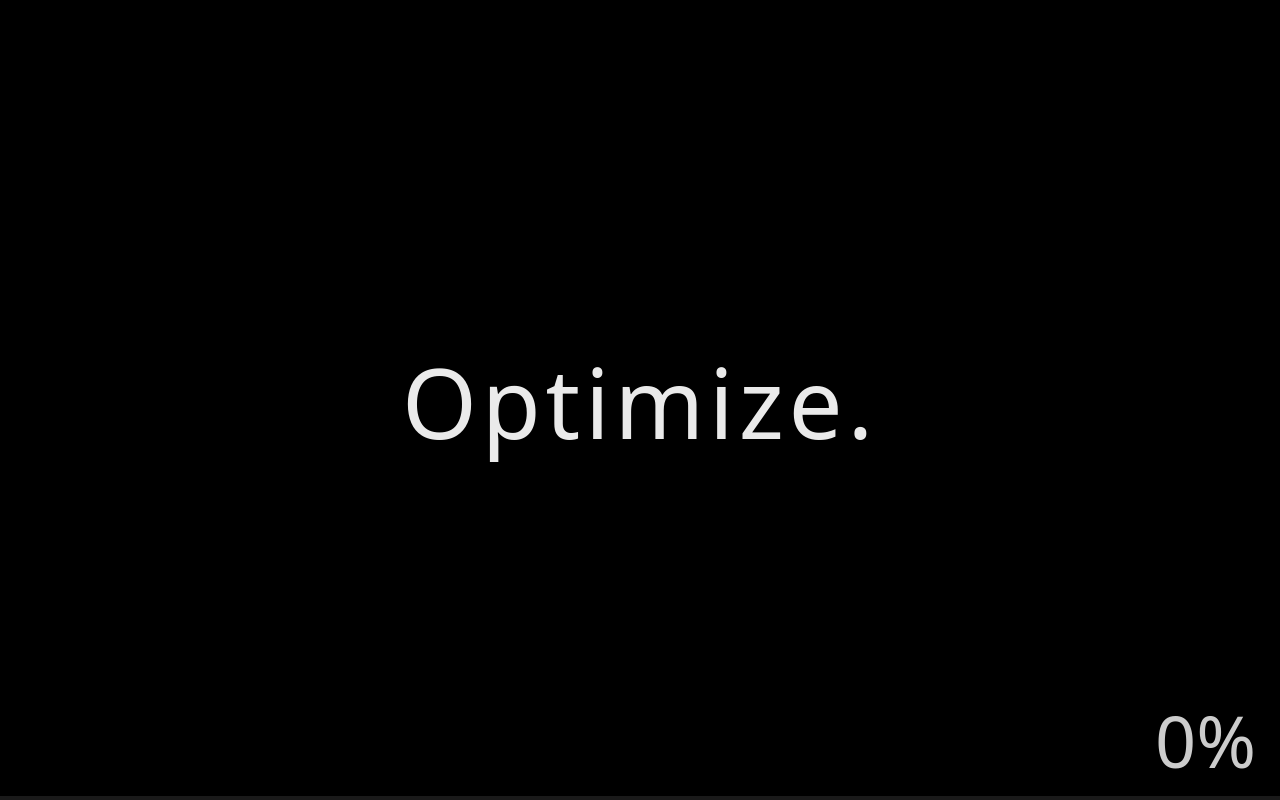
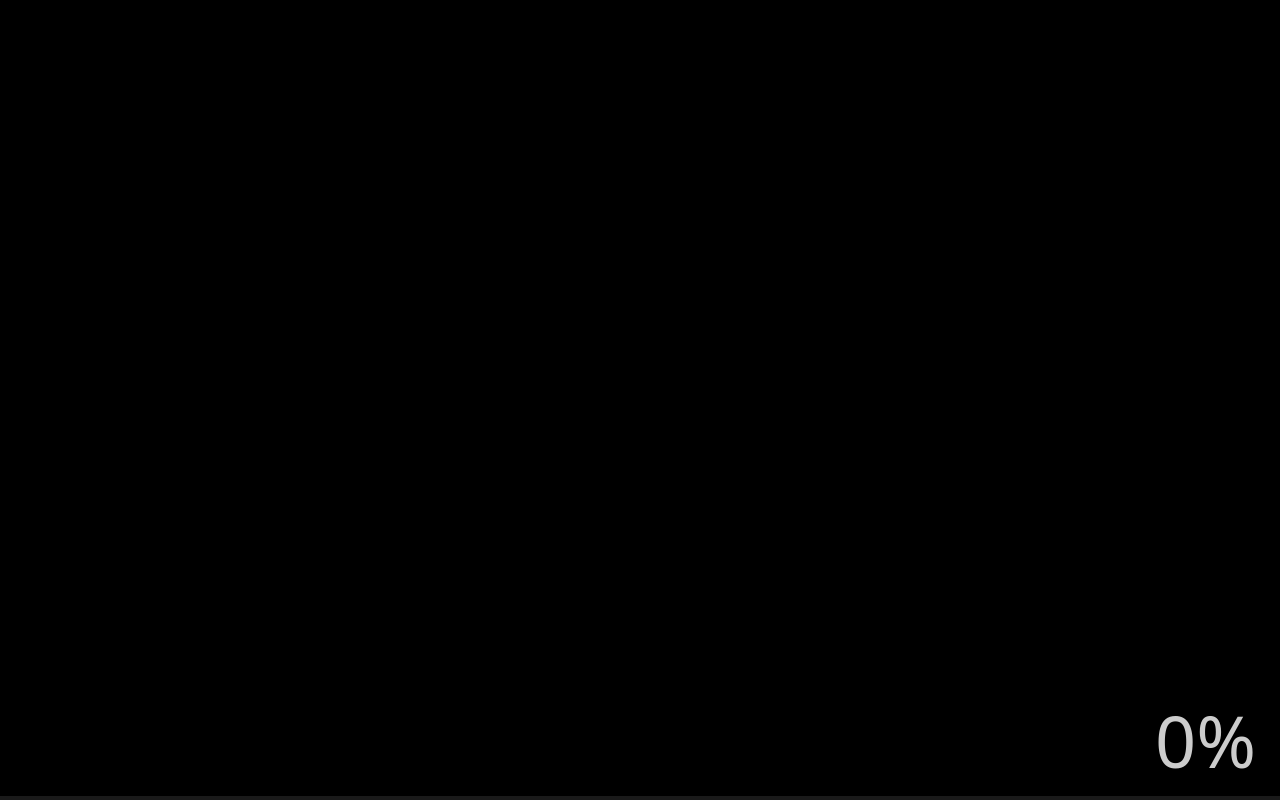
Before and after one commit to MHUZAIFA/portfolio, a Next.js app in the folder my-app/: page /projects in a window 1280 px wide. Shown: the top 800 px of the page. Built offline with nearby package versions, Linux system fonts and the light colour scheme; grey boxes are pictures that could not be loaded.

Commit message:
refactor loading screen timing and animation durations for improved performance

```diff
--- a/my-app/components/loading-screen.tsx
+++ b/my-app/components/loading-screen.tsx
@@ -32,8 +32,8 @@ export function LoadingScreen({ onComplete }: LoadingScreenProps) {
 
     const startTime = performance.now();
     startTimeRef.current = startTime;
-    const wordDisplayDuration = 1000; // Time each word displays (ms)
-    const blackScreenDelay = 500; // Delay after last word (ms)
+    const wordDisplayDuration = 600; // Time each word displays (ms)
+    const blackScreenDelay = 200; // Delay after last word (ms)
     const duration = loadingWords.length * wordDisplayDuration + blackScreenDelay; // Total duration including black screen delay
 
     const wordInterval = setInterval(() => {
@@ -90,7 +90,7 @@ export function LoadingScreen({ onComplete }: LoadingScreenProps) {
         <motion.div
           initial={{ opacity: 1 }}
           exit={{ opacity: 0 }}
-          transition={{ duration: 0.5 }}
+          transition={{ duration: 0.2 }}
           className="fixed inset-0 z-50 flex items-center justify-center overflow-hidden bg-black"
         >
           <div className="absolute inset-0 flex items-center justify-center">
@@ -101,8 +101,8 @@ export function LoadingScreen({ onComplete }: LoadingScreenProps) {
                   initial={{ opacity: 0, y: 20 }}
                   animate={{ opacity: 1, y: 0 }}
                   exit={{ opacity: 0, y: -20 }}
-                  transition={{ duration: 0.4, ease: "easeInOut" }}
-                  className="text-center text-4xl font-light tracking-wider text-white md:text-8xl"
+                  transition={{ duration: 0.15, ease: "easeInOut" }}
+                  className="w-full text-center text-4xl font-light tracking-wider text-white md:text-8xl"
                 >
                   {loadingWords[currentWordIndex]}
                 </motion.h1>
```
